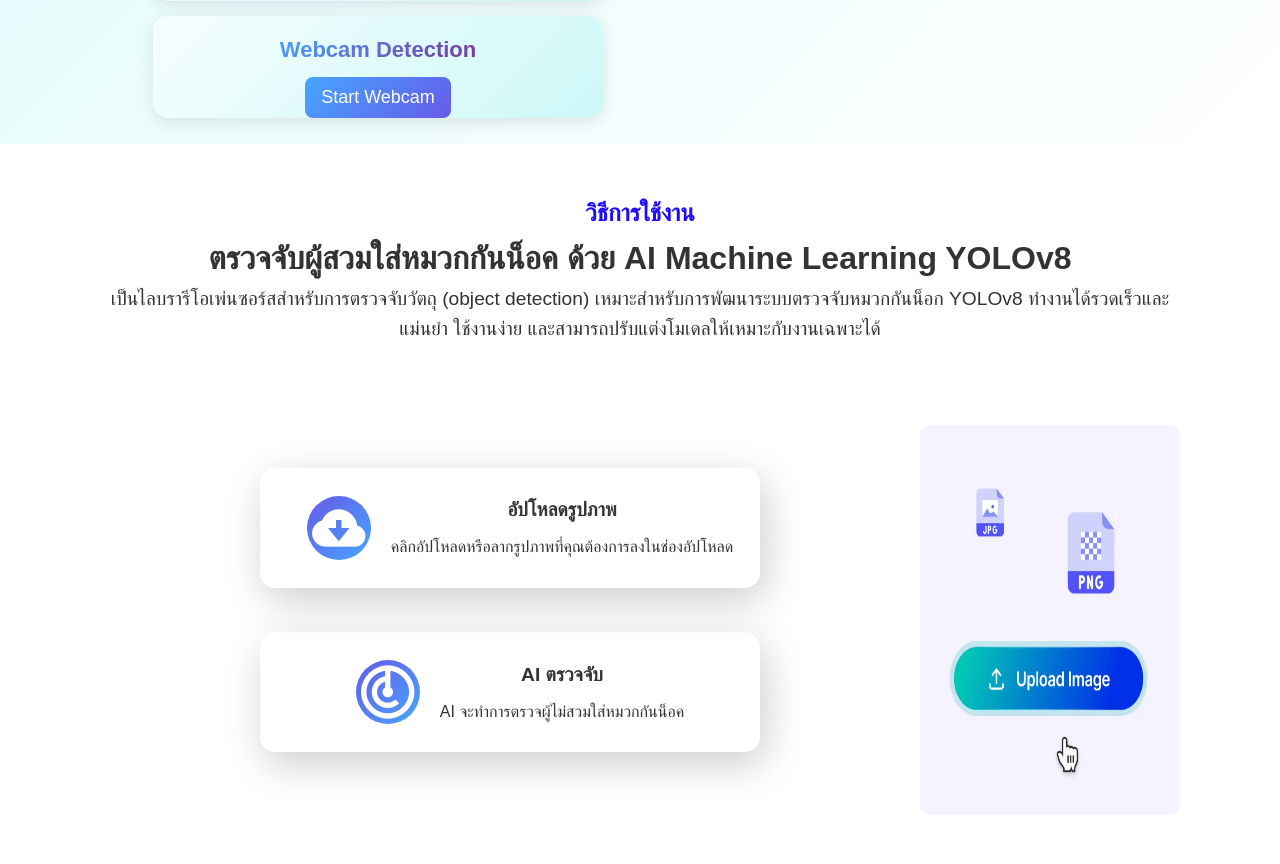
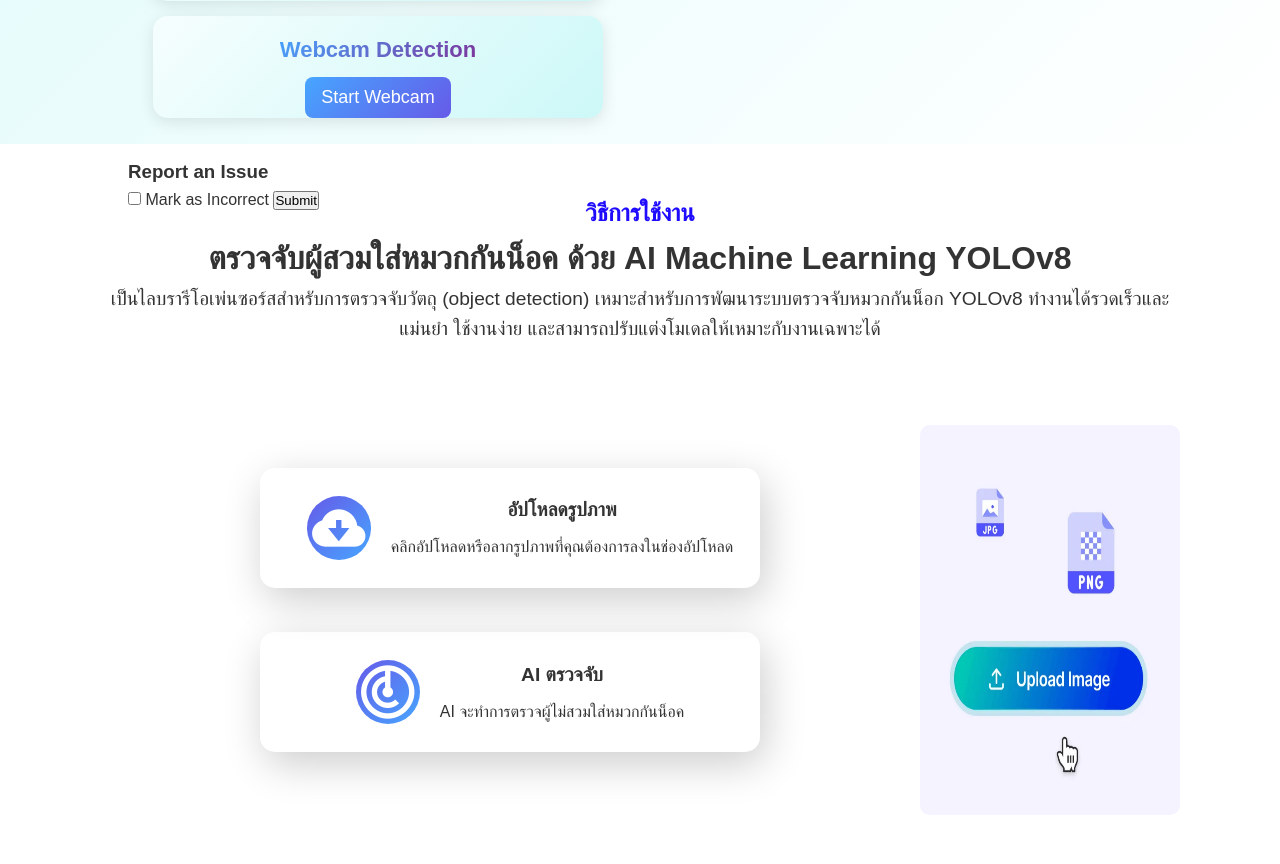
Before and after one commit to Tanachai511/Helmet_Detection, a Flask app: page /result/1 in a window 1280 px wide. Shown: the part 741-1605 px from the top of the page. Run offline with Flask 3, Linux system fonts and the light colour scheme.

Commit message:
add comment section

```diff
--- a/python_flask/app.py
+++ b/python_flask/app.py
@@ -1,23 +1,47 @@
 from flask import Flask, Response, request, render_template, redirect, url_for
 from model import detect_helmet_in_image, detect_helmet_in_video ,model
+from pymongo import MongoClient
 import os
 import cv2
 import torch
 
 app = Flask(__name__)
 
+client = MongoClient('mongodb://localhost:27017/')
+db = client['helmet_detection']  # Database name
+issues_collection = db['issue_reports']  # Collection name
+
 @app.route('/')
 def index():
     return render_template('index.html')
 
+@app.route('/submit_report', methods=['POST'])
+def submit_report():
+    image_file = request.form.get('image_file')
+    is_incorrect = request.form.get('is_incorrect') == 'on'
+    comment = request.form.get('comment')
+
+    issue_report = {
+        'image_file': image_file,
+        'is_incorrect': is_incorrect,
+        'comment': comment
+    }
+
+    # เพิ่มข้อมูลลงในคอลเลกชัน 'issues'
+    issues_collection.insert_one(issue_report)
+
+    return redirect(url_for('show_result', filename=image_file))
+
 #อัปโหลดและตรวจจับจากรูปภาพ
+from flask import render_template
+
+# ในฟังก์ชันตรวจจับหมวกกันน็อก
 @app.route('/upload_image', methods=['POST'])
 def upload_image():
     if 'file' not in request.files:
         return 'No file uploaded', 400
 
     file = request.files['file']
-
     if file.filename == '':
         return 'No selected file', 400
 
@@ -26,10 +50,10 @@
 
     output_image_path, helmet_count, without_helmet_count = detect_helmet_in_image(image_path)
 
-    return redirect(url_for('show_result',
-                            filename=os.path.basename(output_image_path),
-                            helmet_count=helmet_count,
-                            without_helmet_count=without_helmet_count))
+    return render_template('result_image.html',
+                           image_file=os.path.basename(output_image_path),
+                           helmet_count=helmet_count,
+                           without_helmet_count=without_helmet_count)
 
 # อัปโหลดและตรวจจับจากวิดีโอ
 @app.route('/upload_video', methods=['POST'])
--- a/python_flask/model.py
+++ b/python_flask/model.py
@@ -8,8 +8,6 @@
 # โหลดโมเดลที่ดาวน์โหลดมา
 model = YOLO('D:/Helmet_Detection/python_flask/runs/F190.pt')
 model.to(device)
-
-
 
 # ฟังก์ชันตรวจจับหมวกกันน็อกในรูปภาพ
 def detect_helmet_in_image(image_path):
--- a/python_flask/static/script.js
+++ b/python_flask/static/script.js
@@ -11,3 +11,9 @@
 document.getElementById("ai-detect-box").addEventListener("mouseover", function() {
     changeImage('../static/images/home.png'); // รูปใหม่เมื่อ hover AI box
 });
+
+function toggleCommentBox() {
+    var checkBox = document.getElementById("is_incorrect");
+    var commentBox = document.getElementById("commentBox");
+    commentBox.style.display = checkBox.checked ? "block" : "none";
+}
--- a/python_flask/templates/result_image.html
+++ b/python_flask/templates/result_image.html
@@ -49,6 +49,25 @@
             <p class="helmet-count">จำนวนคนสวมหมวกกันน็อก: <span class="helmet">{{ helmet_count }}</span></p>
             <p class="without-helmet-count">จำนวนคนไม่สวมหมวกกันน็อก: <span class="without-helmet">{{ without_helmet_count }}</span></p>
         </div>
+        <div class="comment-section">
+            <h3>Report an Issue</h3>
+            <form action="/submit_report" method="POST">
+                <input type="hidden" name="image_file" value="{{ image_file }}">
+
+                <label>
+                    <input type="checkbox" name="is_incorrect" id="is_incorrect" onchange="toggleCommentBox()">
+                    Mark as Incorrect
+                </label>
+
+                <div id="commentBox" style="display:none;">
+                    <label for="comment">Comment:</label>
+                    <textarea name="comment" id="comment"></textarea>
+                </div>
+
+                <input type="submit" value="Submit">
+            </form>
+        </div>
+
 
     </section>
 
```
